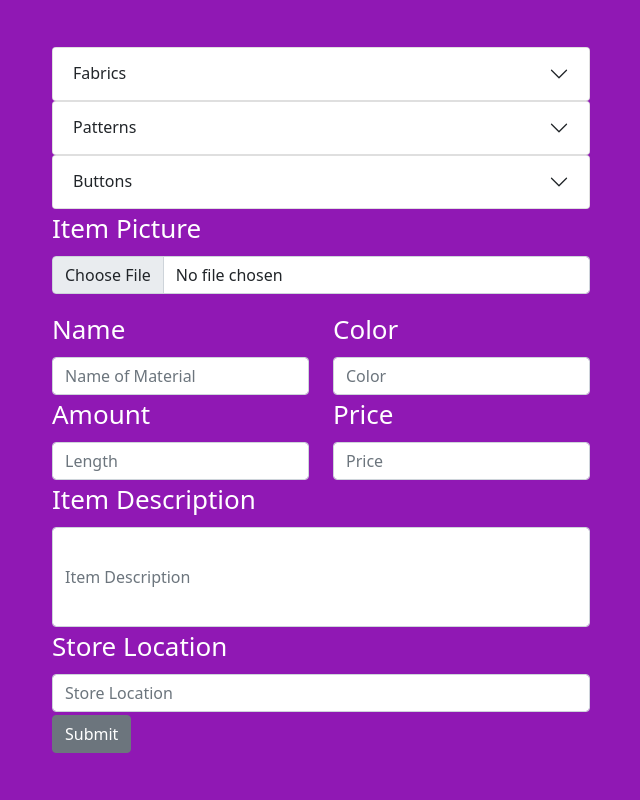
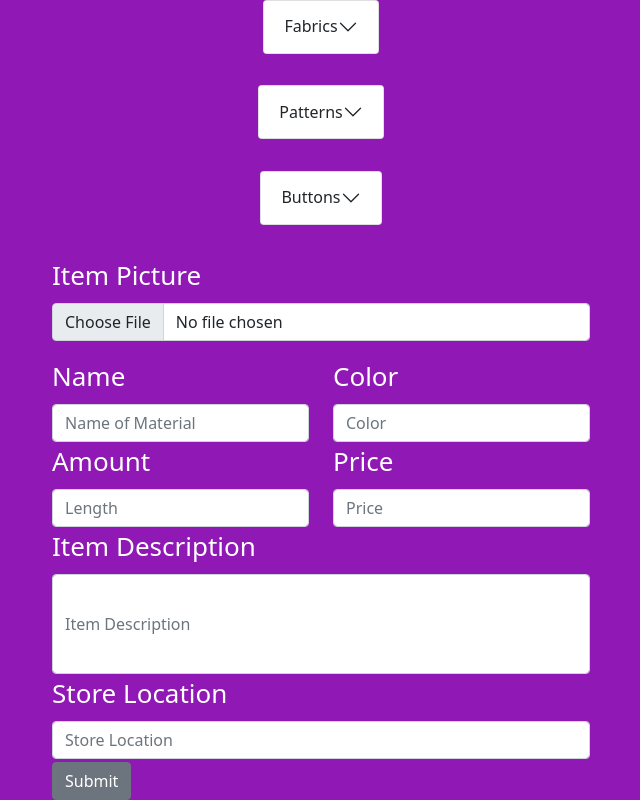
Before and after one commit to Valderhide/inventory, a React (Create React App) app: page / in a window 1280 px wide. Shown: the whole page, without its empty margins (319-959 px from the left). Built offline with nearby package versions, Linux system fonts and the light colour scheme.

Commit message:
categories moved out of Form and offsets reduced

```diff
--- a/src/App.js
+++ b/src/App.js
@@ -10,14 +10,13 @@ import categories from './categories.json';
 function App() {
 
   const handleSubmit = (e) => {
-    const offset = categories.length;
-    const picture = e.target[offset + 9].value;
-    const name = e.target[offset + 10].value;
-    const color = e.target[offset + 11].value;
-    const amount = e.target[offset + 12].value;
-    const price = e.target[offset + 13].value;
-    const description = e.target[offset + 14].value;
-    const store = e.target[offset + 15].value;
+    const picture = e.target[0].value;
+    const name = e.target[1].value;
+    const color = e.target[2].value;
+    const amount = e.target[3].value;
+    const price = e.target[4].value;
+    const description = e.target[5].value;
+    const store = e.target[6].value;
     //localStorage.clear();
     console.log({ picture, name, color, amount, price, description, store });
     let originalValue = localStorage.getItem('properties');
--- a/src/ItemForm.js
+++ b/src/ItemForm.js
@@ -41,12 +41,13 @@ function Category({ title, items, selectedCategory, setSelectedCategory }) {
 export default function AddItemForm({ handleSubmit }) {
   const [selectedCategory, setSelectedCategory] = useState({});
   return (
+    <>
+    {categories.map(
+      ({ title, items }) => (
+        <Category key={title} title={title} selectedCategory={selectedCategory} setSelectedCategory={setSelectedCategory} items={items} />
+      ),
+    )}
     <Form onSubmit={handleSubmit}>
-      {categories.map(
-        ({ title, items }) => (
-          <Category key={title} title={title} selectedCategory={selectedCategory} setSelectedCategory={setSelectedCategory} items={items} />
-        ),
-      )}
       <Form.Group controlId="formFile" className="mb-3">
         <Form.Label>Item Picture</Form.Label>
         <Form.Control type="file" />
@@ -89,5 +90,6 @@ export default function AddItemForm({ handleSubmit }) {
       </Form.Group>
       <Button variant="secondary" type="submit">Submit</Button>
     </Form>
+    </>
   );
 }
```
